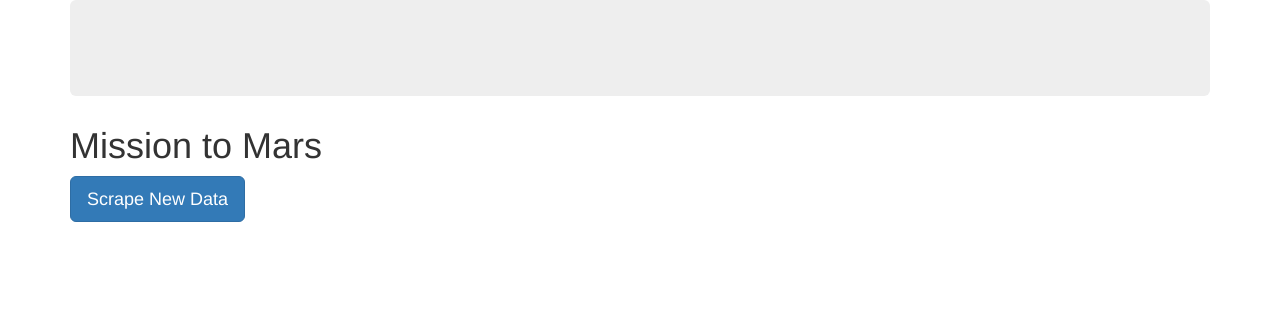
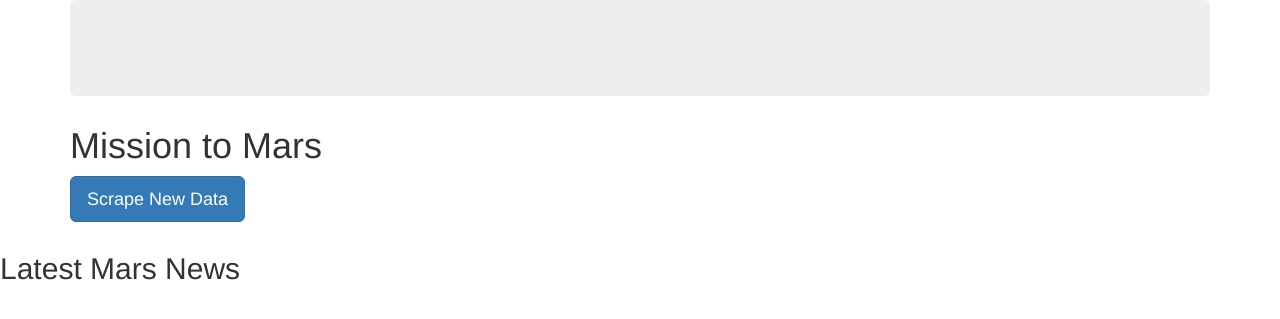
Before and after one commit to cameronmitchell18/Mod-10-Practice, a Flask app: template templates/index.html in a window 1280 px wide. Shown: the top 319 px of the page. Run offline with Flask 2, Linux system fonts and the light colour scheme; the template is opened without the code that fills it, so the values that code supplies are empty; some libraries are stand-ins or nearby versions.

Commit message:
updated index.html

```diff
--- a/templates/index.html
+++ b/templates/index.html
@@ -17,9 +17,22 @@
         <div class="jumbotron text-center"></div>
         <h1>Mission to Mars</h1>
         <p><a class = 'btn btn-primary btn-lg' href="/scrape" role="button">Scrape New Data</a></p>
+    </div>
+
+    <!-- Mars News -->
+    <div class="row" id="mars-news">
+        <div class="col-md-12">
+            <div class="media">
+                <div class="media-body">
+                    <h2>Latest Mars News</h2>
+                    <h4 class="media-heading">{{mars.news_title}}</h4>
+                    <p>{{ mars.news_paragraph }}</p>
+                </div>
+            </div>
+        </div>
+    </div>
 
 
-    </div>
 
 </body>
 </html>
```
